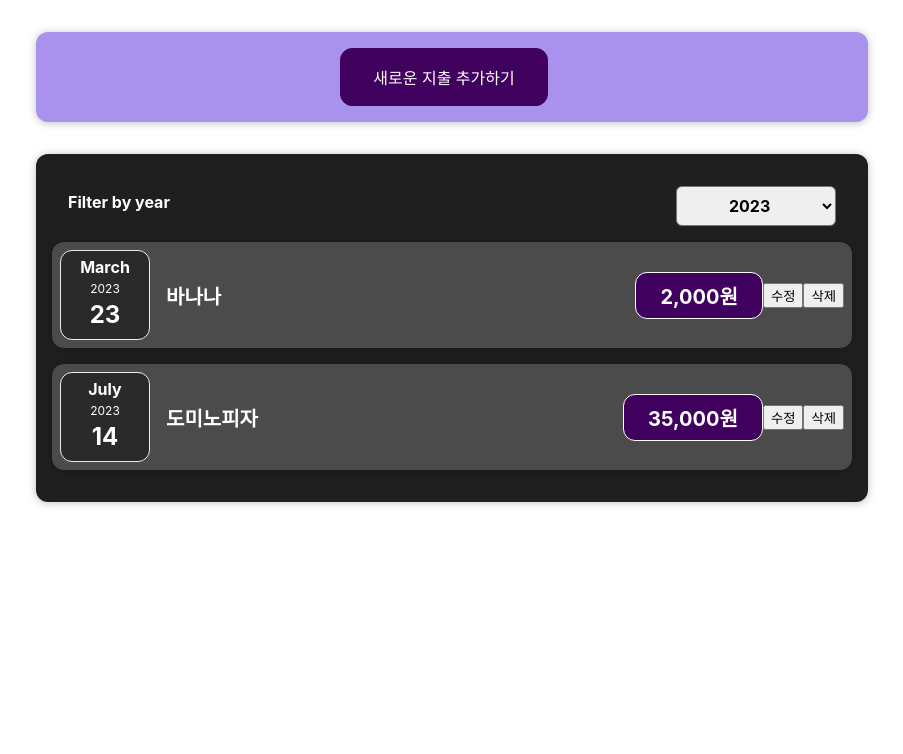
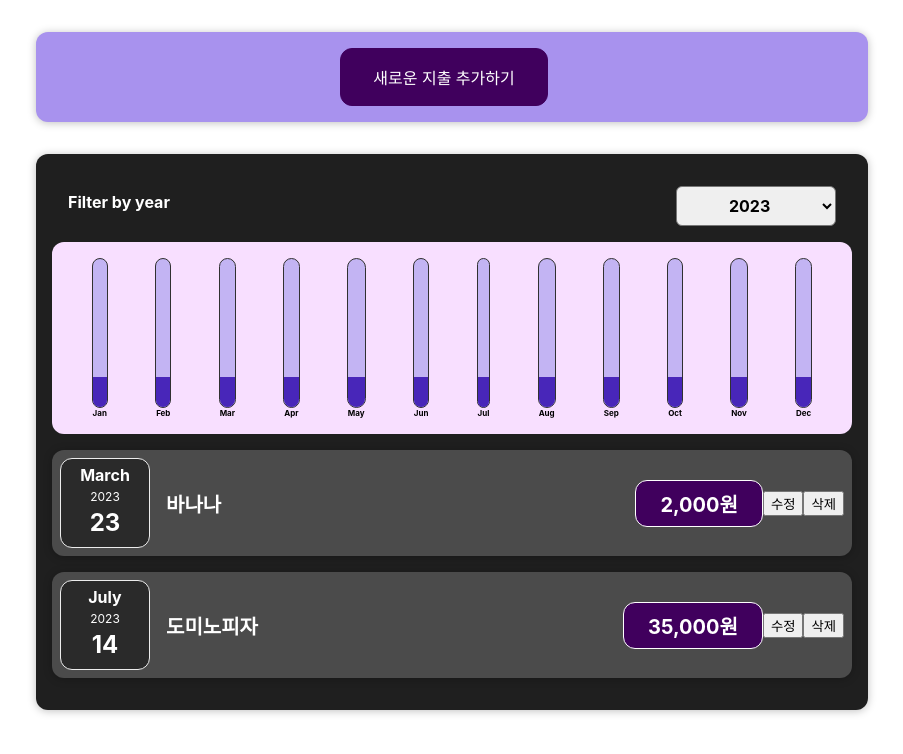
Before and after one commit to sunk-dev/react-study202308new, a React (Create React App) app: page / in a window 1280 px wide. Shown: the top 754 px of the page, without its empty margins (188-1091 px from the left). Built offline with nearby package versions, Linux system fonts and the light colour scheme.

Commit message:
Chart 템플릿 생성

```diff
--- /dev/null
+++ b/src/components/Chart/Chart.css
@@ -0,0 +1,9 @@
+.chart {
+  padding: 1rem;
+  border-radius: 12px;
+  background-color: #f8dfff;
+  text-align: center;
+  display: flex;
+  justify-content: space-around;
+  height: 10rem;
+}
--- /dev/null
+++ b/src/components/Chart/Chart.js
@@ -0,0 +1,16 @@
+import React from 'react';
+
+import ChartBar from './ChartBar';
+import './Chart.css';
+
+const Chart = ({ dataPoints }) => {
+  return (
+    <div className="chart">
+      {dataPoints.map((dp) => (
+        <ChartBar key={dp.label} label={dp.label} />
+      ))}
+    </div>
+  );
+};
+
+export default Chart;
--- /dev/null
+++ b/src/components/Chart/ChartBar.css
@@ -0,0 +1,30 @@
+.chart-bar {
+  height: 100%;
+  display: flex;
+  flex-direction: column;
+  align-items: center;
+}
+
+.chart-bar__inner {
+  height: 100%;
+  width: 100%;
+  border: 1px solid #313131;
+  border-radius: 12px;
+  background-color: #c3b4f3;
+  overflow: hidden;
+  display: flex;
+  flex-direction: column;
+  justify-content: flex-end;
+}
+
+.chart-bar__fill {
+  background-color: #4826b9;
+  width: 100%;
+  transition: all 0.3s ease-out;
+}
+
+.chart-bar__label {
+  font-weight: bold;
+  font-size: 0.5rem;
+  text-align: center;
+}
--- /dev/null
+++ b/src/components/Chart/ChartBar.js
@@ -0,0 +1,22 @@
+import React from "react";
+
+import "./ChartBar.css";
+
+const ChartBar = ({label}) => {
+
+  let barFillHeight = '20%';
+
+  return (
+    <div className="chart-bar">
+      <div className="chart-bar__inner">
+        <div
+          className="chart-bar__fill"
+          style={{ height: barFillHeight }}
+        ></div>
+      </div>
+      <div className="chart-bar__label">{label}</div>
+    </div>
+  );
+};
+
+export default ChartBar;
--- /dev/null
+++ b/src/components/Expenses/ExpenseChart.js
@@ -0,0 +1,25 @@
+import React from 'react';
+
+import Chart from '../Chart/Chart';
+
+const ExpensesChart = ({expenses}) => {
+  const chartDataPoints = [
+    { label: 'Jan', value: 0 },
+    { label: 'Feb', value: 0 },
+    { label: 'Mar', value: 0 },
+    { label: 'Apr', value: 0 },
+    { label: 'May', value: 0 },
+    { label: 'Jun', value: 0 },
+    { label: 'Jul', value: 0 },
+    { label: 'Aug', value: 0 },
+    { label: 'Sep', value: 0 },
+    { label: 'Oct', value: 0 },
+    { label: 'Nov', value: 0 },
+    { label: 'Dec', value: 0 },
+  ];
+
+
+  return <Chart dataPoints={chartDataPoints} />;
+};
+
+export default ExpensesChart;
--- a/src/components/Expenses/ExpenseList.js
+++ b/src/components/Expenses/ExpenseList.js
@@ -3,6 +3,7 @@ import ExpenseItem from './ExpenseItem';
 import './ExpenseList.css';
 import Card from '../UI/Card';
 import ExpenseFilter from './ExpenseFilter';
+import ExpensesChart from './ExpenseChart';
 
 const ExpenseList = ({ items }) => {
   // 선택된 연도 상태값 관리
@@ -52,6 +53,8 @@ const ExpenseList = ({ items }) => {
         selected={filteredYear}
         onChangeFilter={filterChangeHandler}
       />
+      <ExpensesChart expenses={items} />
+
       {expenseContent}
     </Card>
   );
```
